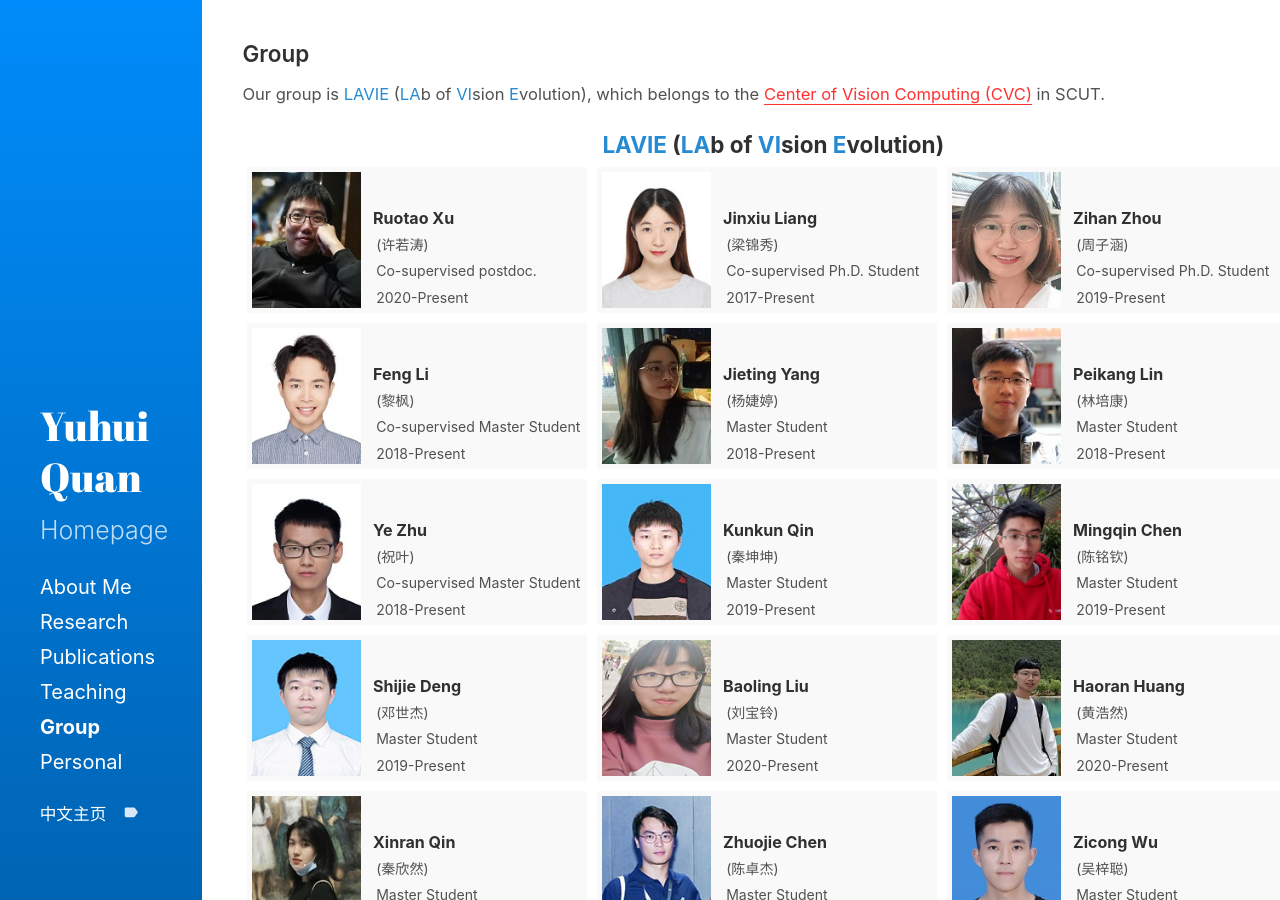
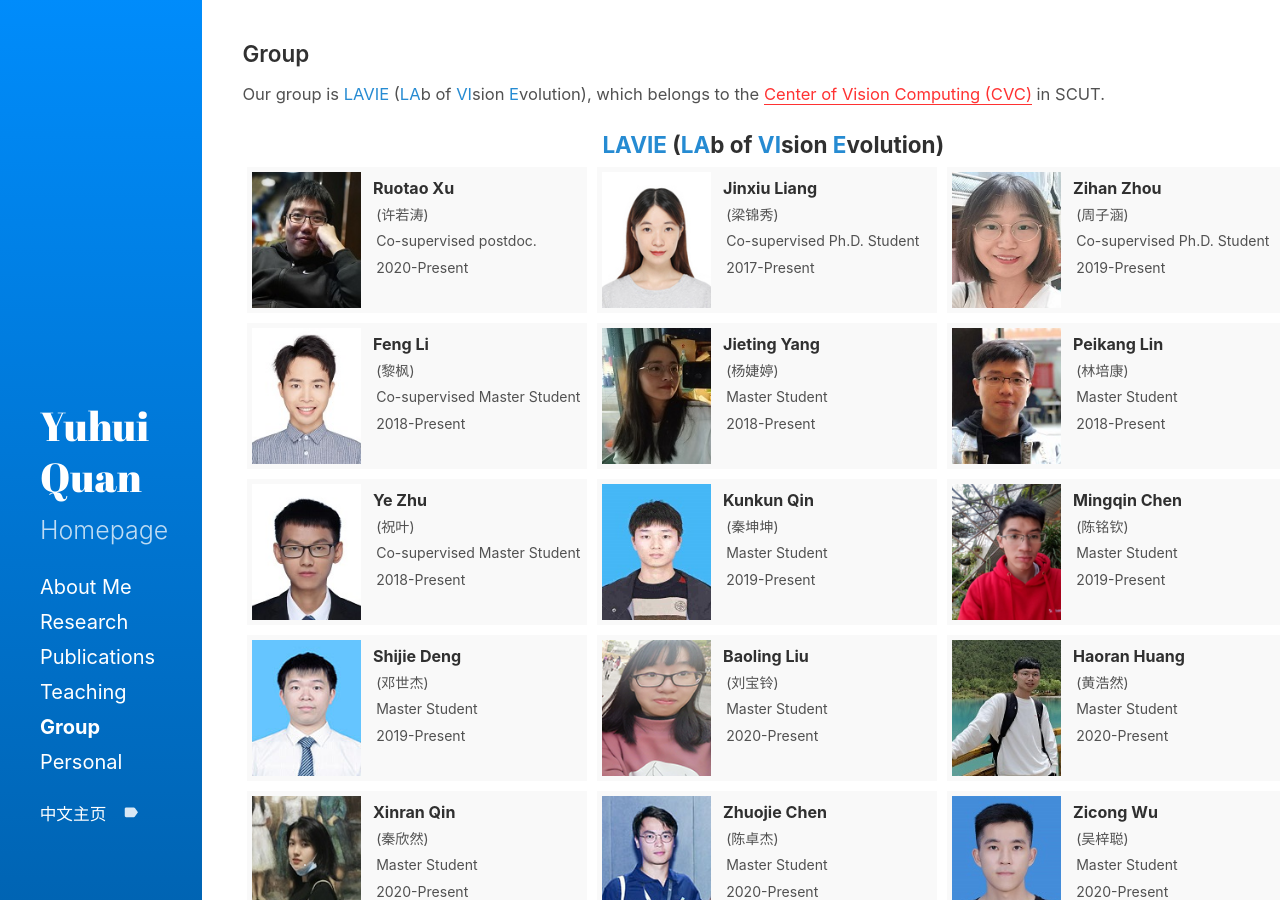
Before and after one commit to csyhquan/csyhquan.github.io, a Jekyll site: the page built from category/group.md, in a window 1280 px wide and 900 px high. Built offline with Jekyll 4.4.1, drawn with Linux system fonts in a browser that asks for light colours.

Commit message:
Update group.md

```diff
--- a/category/group.md
+++ b/category/group.md
@@ -28,7 +28,7 @@ u.ex1{   /*用于添加下划线的CSS，直接用<u></u>会和p以及g等冲突
 <tr>
 <td style="background-color: #f9f9f9;">
 <p class="ex2"><img src="https://csyhquan.github.io/images/2015级co-surprised_phd许若涛.jpg" alt="" height="136" align="left" /></p>
-<br />
+
 <p class="ex1"><g0><span><strong> &ensp; Ruotao Xu</strong></span></g0></p>
 <p class="ex1"><g1><span>&ensp; &nbsp;(许若涛)</span></g1></p>
 <!--<p class="ex1"><g1><span>&ensp;&nbsp;&nbsp;Co-supervised Ph.D. Student</span></g1></p>-->
@@ -46,7 +46,7 @@ u.ex1{   /*用于添加下划线的CSS，直接用<u></u>会和p以及g等冲突
 <tr>
 <td style="background-color: #f9f9f9;">
 <p class="ex2"><img src="https://csyhquan.github.io/images/梁锦秀.jpg" alt="" height="136" align="left" /></p>
-<br />
+
 <p class="ex1"><g0><span><strong> &ensp; Jinxiu Liang</strong></span></g0></p>
 <p class="ex1"><g1><span>&ensp; &nbsp;(梁锦秀)</span></g1></p>
 <p class="ex1"><g1><span>&ensp;&nbsp;&nbsp;Co-supervised Ph.D. Student</span></g1></p>
@@ -64,7 +64,7 @@ u.ex1{   /*用于添加下划线的CSS，直接用<u></u>会和p以及g等冲突
 <tr>
 <td style="background-color: #f9f9f9;">
 <p class="ex2"><img src="https://csyhquan.github.io/images/2019级co-surprised_phd周子涵.jpg" alt="" height="136" align="left" /></p>
-<br />
+
 <p class="ex1"><g0><span><strong> &ensp; Zihan Zhou</strong></span></g0></p>
 <p class="ex1"><g1><span>&ensp; &nbsp;(周子涵)</span></g1></p>
 <p class="ex1"><g1><span>&ensp;&nbsp;&nbsp;Co-supervised Ph.D. Student</span></g1></p>
@@ -96,7 +96,7 @@ u.ex1{   /*用于添加下划线的CSS，直接用<u></u>会和p以及g等冲突
 <tr>
 <td style="background-color: #f9f9f9;">
 <p class="ex2"><img src="https://csyhquan.github.io/images/黎枫.jpg" alt="" height="136" align="left" /></p>
-<br />
+
 <p class="ex1"><g0><span><strong> &ensp; Feng Li</strong></span></g0></p>
 <p class="ex1"><g1><span>&ensp; &nbsp;(黎枫)</span></g1></p>
 <p class="ex1"><g1><span>&ensp;&nbsp;&nbsp;Co-supervised Master Student</span></g1></p>
@@ -114,7 +114,7 @@ u.ex1{   /*用于添加下划线的CSS，直接用<u></u>会和p以及g等冲突
 <tr>
 <td style="background-color: #f9f9f9;">
 <p class="ex2"><img src="https://csyhquan.github.io/images/杨婕婷.jpg" alt="" height="136" align="left" /></p>
-<br />
+
 <p class="ex1"><g0><span><strong> &ensp; Jieting Yang</strong></span></g0></p>
 <p class="ex1"><g1><span>&ensp; &nbsp;(杨婕婷)</span></g1></p>
 <p class="ex1"><g1><span>&ensp;&nbsp;&nbsp;Master Student</span></g1></p>
@@ -132,7 +132,7 @@ u.ex1{   /*用于添加下划线的CSS，直接用<u></u>会和p以及g等冲突
 <tr>
 <td style="background-color: #f9f9f9;">
 <p class="ex2"><img src="https://csyhquan.github.io/images/林培康.jpg" alt="" height="136" align="left" /></p>
-<br />
+
 <p class="ex1"><g0><span><strong> &ensp; Peikang Lin</strong></span></g0></p>
 <p class="ex1"><g1><span>&ensp; &nbsp;(林培康)</span></g1></p>
 <p class="ex1"><g1><span>&ensp;&nbsp;&nbsp;Master Student</span></g1></p>
@@ -164,7 +164,7 @@ u.ex1{   /*用于添加下划线的CSS，直接用<u></u>会和p以及g等冲突
 <tr>
 <td style="background-color: #f9f9f9;">
 <p class="ex2"><img src="https://csyhquan.github.io/images/祝叶.jpg" alt="" height="136" align="left" /></p>
-<br />
+
 <p class="ex1"><g0><span><strong> &ensp; Ye Zhu</strong></span></g0></p>
 <p class="ex1"><g1><span>&ensp; &nbsp;(祝叶)</span></g1></p>
 <p class="ex1"><g1><span>&ensp;&nbsp;&nbsp;Co-supervised Master Student</span></g1></p>
@@ -181,7 +181,7 @@ u.ex1{   /*用于添加下划线的CSS，直接用<u></u>会和p以及g等冲突
 <tr>
 <td style="background-color: #f9f9f9;">
 <p class="ex2"><img src="https://csyhquan.github.io/images/2019级硕士秦坤坤.jpg" alt="" height="136" align="left" /></p>
-<br />
+
 <p class="ex1"><g0><span><strong> &ensp; Kunkun Qin</strong></span></g0></p>
 <p class="ex1"><g1><span>&ensp; &nbsp;(秦坤坤)</span></g1></p>
 <p class="ex1"><g1><span>&ensp;&nbsp;&nbsp;Master Student</span></g1></p>
@@ -199,7 +199,7 @@ u.ex1{   /*用于添加下划线的CSS，直接用<u></u>会和p以及g等冲突
 <tr>
 <td style="background-color: #f9f9f9;">
 <p class="ex2"><img src="https://csyhquan.github.io/images/陈铭钦.jpg" alt="" height="136" align="left" /></p>
-<br />
+
 <p class="ex1"><g0><span><strong> &ensp; Mingqin Chen</strong></span></g0></p>
 <p class="ex1"><g1><span>&ensp; &nbsp;(陈铭钦)</span></g1></p>
 <p class="ex1"><g1><span>&ensp;&nbsp;&nbsp;Master Student</span></g1></p>
@@ -231,7 +231,7 @@ u.ex1{   /*用于添加下划线的CSS，直接用<u></u>会和p以及g等冲突
 <tr>
 <td style="background-color: #f9f9f9;">
 <p class="ex2"><img src="https://csyhquan.github.io/images/2019级硕士邓世杰.jpg" alt="" height="136" align="left" /></p>
-<br />
+
 <p class="ex1"><g0><span><strong> &ensp; Shijie Deng</strong></span></g0></p>
 <p class="ex1"><g1><span>&ensp; &nbsp;(邓世杰)</span></g1></p>
 <p class="ex1"><g1><span>&ensp;&nbsp;&nbsp;Master Student</span></g1></p>
@@ -250,7 +250,7 @@ u.ex1{   /*用于添加下划线的CSS，直接用<u></u>会和p以及g等冲突
 <tr>
 <td style="background-color: #f9f9f9;">
 <p class="ex2"><img src="https://csyhquan.github.io/images/刘宝铃.jpg" height="136" alt="" align="left" /></p>
-<br />
+
 <p class="ex1"><g0><span><strong> &ensp; Baoling Liu</strong></span></g0></p>
 <p class="ex1"><g1><span>&ensp; &nbsp;(刘宝铃)</span></g1></p>
 <p class="ex1"><g1><span>&ensp;&nbsp;&nbsp;Master Student</span></g1></p>
@@ -268,7 +268,7 @@ u.ex1{   /*用于添加下划线的CSS，直接用<u></u>会和p以及g等冲突
 <tr>
 <td style="background-color: #f9f9f9;">
 <p class="ex2"><img src="https://csyhquan.github.io/images/黄浩然.jpg" alt="" height="136" align="left" /></p>
-<br />
+
 <p class="ex1"><g0><span><strong> &ensp; Haoran Huang</strong></span></g0></p>
 <p class="ex1"><g1><span>&ensp; &nbsp;(黄浩然)</span></g1></p>
 <p class="ex1"><g1><span>&ensp;&nbsp;&nbsp;Master Student</span></g1></p>
@@ -312,7 +312,7 @@ u.ex1{   /*用于添加下划线的CSS，直接用<u></u>会和p以及g等冲突
 <tr>
 <td style="background-color: #f9f9f9;">
 <p class="ex2"><img src="https://csyhquan.github.io/images/秦欣然.jpg" alt="" height="136" align="left" /></p>
-<br />
+
 <p class="ex1"><g0><span><strong> &ensp; Xinran Qin</strong></span></g0></p>
 <p class="ex1"><g1><span>&ensp; &nbsp;(秦欣然)</span></g1></p>
 <p class="ex1"><g1><span>&ensp;&nbsp;&nbsp;Master Student</span></g1></p>
@@ -330,7 +330,7 @@ u.ex1{   /*用于添加下划线的CSS，直接用<u></u>会和p以及g等冲突
 <tr>
 <td style="background-color: #f9f9f9;">
 <p class="ex2"><img src="https://csyhquan.github.io/images/陈卓杰.jpg" alt="" height="136" align="left" /></p>
-<br />
+
 <p class="ex1"><g0><span><strong> &ensp; Zhuojie Chen</strong></span></g0></p>
 <p class="ex1"><g1><span>&ensp; &nbsp;(陈卓杰)</span></g1></p>
 <p class="ex1"><g1><span>&ensp;&nbsp;&nbsp;Master Student</span></g1></p>
@@ -348,7 +348,7 @@ u.ex1{   /*用于添加下划线的CSS，直接用<u></u>会和p以及g等冲突
 <tr>
 <td style="background-color: #f9f9f9;">
 <p class="ex2"><img src="https://csyhquan.github.io/images/2021级硕士吴梓聪.jpg" alt="" height="136" align="left" /></p>
-<br />
+
 <p class="ex1"><g0><span><strong> &ensp; Zicong Wu</strong></span></g0></p>
 <p class="ex1"><g1><span>&ensp; &nbsp;(吴梓聪)</span></g1></p>
 <p class="ex1"><g1><span>&ensp;&nbsp;&nbsp;Master Student</span></g1></p>
@@ -402,7 +402,7 @@ u.ex1{   /*用于添加下划线的CSS，直接用<u></u>会和p以及g等冲突
 <tr>
 <td style="background-color: #f9f9f9;">
 <p class="ex2"><img src="https://csyhquan.github.io/images/黄艳.jpg" alt="" height="136" align="left" /></p>
-<br />
+
 <p class="ex1"><g0><span><strong> &ensp; Yan Huang (黄艳)</strong></span></g0></p>
 <p class="ex1"><g1><span>&ensp;&nbsp;&nbsp;Co-supervised Ph.D., 2018-2020</span></g1></p>
 <p class="ex1"><g1><span>&ensp;&nbsp;&nbsp;Visiting Scholar</span></g1></p>
@@ -421,7 +421,7 @@ u.ex1{   /*用于添加下划线的CSS，直接用<u></u>会和p以及g等冲突
 <tr>
 <td style="background-color: #f9f9f9;">
 <p class="ex2"><img src="https://csyhquan.github.io/images/杨旭辉.jpg" alt="" height="136" align="left" /></p>
-<br />
+
 <p class="ex1"><g0><span><strong> &ensp; Xuhui Yang (杨旭辉)</strong></span></g0></p>
 <p class="ex1"><g1><span>&ensp;&nbsp;&nbsp;Co-supervised Ph.D., 2015-2020</span></g1></p>
 <p class="ex1"><g1><span>&ensp;&nbsp;&nbsp;Postdoc.</span></g1></p>
@@ -440,7 +440,7 @@ u.ex1{   /*用于添加下划线的CSS，直接用<u></u>会和p以及g等冲突
 <td style="background-color: #f9f9f9;">
 <p class="ex2"><img src="https://csyhquan.github.io/images/2016级硕士刘涛.jpg" alt="" height="136" align="left" /></p>
 
-<p class="ex3"><g0><span><strong> &ensp; Tao Liu (刘涛)</strong></span></g0></p>
+<p class="ex1"><g0><span><strong> &ensp; Tao Liu (刘涛)</strong></span></g0></p>
 <p class="ex1"><g1><span>&ensp;&nbsp;&nbsp;M.Sc., 2016-2019</span></g1></p>
 <p class="ex1"><g1><span> &ensp;&nbsp;&nbsp;Data Engineer</span></g1></p>
 <p class="ex1"><g1><span> &ensp;&nbsp;&nbsp;Penghua Fund Management</span></g1></p>
@@ -469,7 +469,7 @@ u.ex1{   /*用于添加下划线的CSS，直接用<u></u>会和p以及g等冲突
 <tr>
 <td style="background-color: #f9f9f9;">
 <p class="ex2"><img src="https://csyhquan.github.io/images/2017级硕士陈一鑫.jpg" alt="" height="136" align="left" /></p>
-<br/>
+
 <p class="ex1"><g0><span><strong> &ensp; Yixin Chen (陈一鑫)</strong></span></g0></p>
 <p class="ex1"><g1><span>&ensp;&nbsp;&nbsp;M.Sc., 2017-2020</span></g1></p>
 <p class="ex1"><g1><span> &ensp;&nbsp;&nbsp;Algorithm Engineer</span></g1></p>
@@ -487,7 +487,7 @@ u.ex1{   /*用于添加下划线的CSS，直接用<u></u>会和p以及g等冲突
 <tr>
 <td style="background-color: #f9f9f9;">
 <p class="ex2"><img src="https://csyhquan.github.io/images/2017级硕士郑超达.jpg" alt="" height="136" align="left" /></p>
-<br/>
+
 <p class="ex1"><g0><span><strong> &ensp; Chaoda Zheng (郑超达)</strong></span></g0></p>
 <p class="ex1"><g1><span>&ensp;&nbsp;&nbsp;Co-supervised M.Sc., 2017-2020</span></g1></p>
 <p class="ex1"><g1><span> &ensp;&nbsp;&nbsp;Ph.D.Candidate</span></g1></p>
@@ -506,7 +506,7 @@ u.ex1{   /*用于添加下划线的CSS，直接用<u></u>会和p以及g等冲突
 <tr>
 <td style="background-color: #f9f9f9;">
 <p class="ex2"><img src="https://csyhquan.github.io/images/2018级硕士滕寰.jpg" alt="" height="136" align="left" /></p>
-<br/>
+
 <p class="ex1"><g0><span><strong> &ensp; Huan Teng (滕寰)</strong></span></g0></p>
 <p class="ex1"><g1><span>&ensp;&nbsp;&nbsp;M.Sc., 2018-2020</span></g1></p>
 <p class="ex1"><g1><span> &ensp;&nbsp;&nbsp;Artificial Intelligence Engineer</span></g1></p>
```
